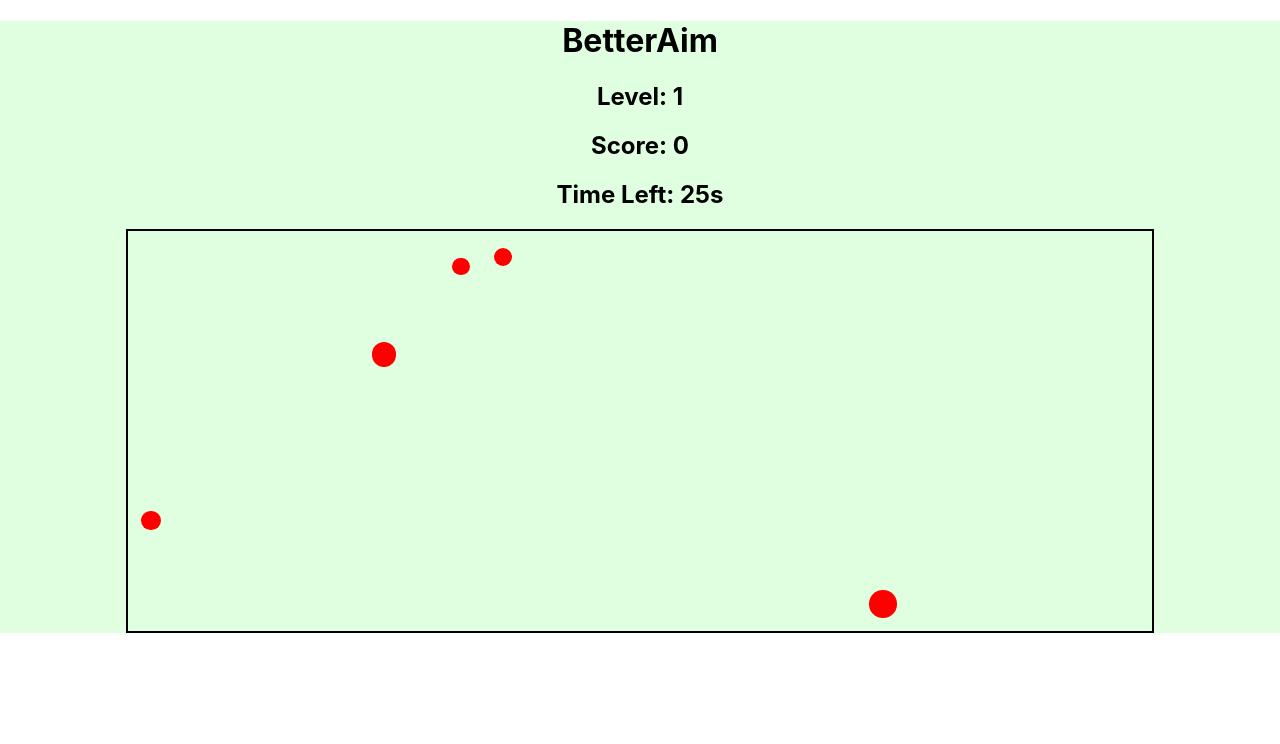
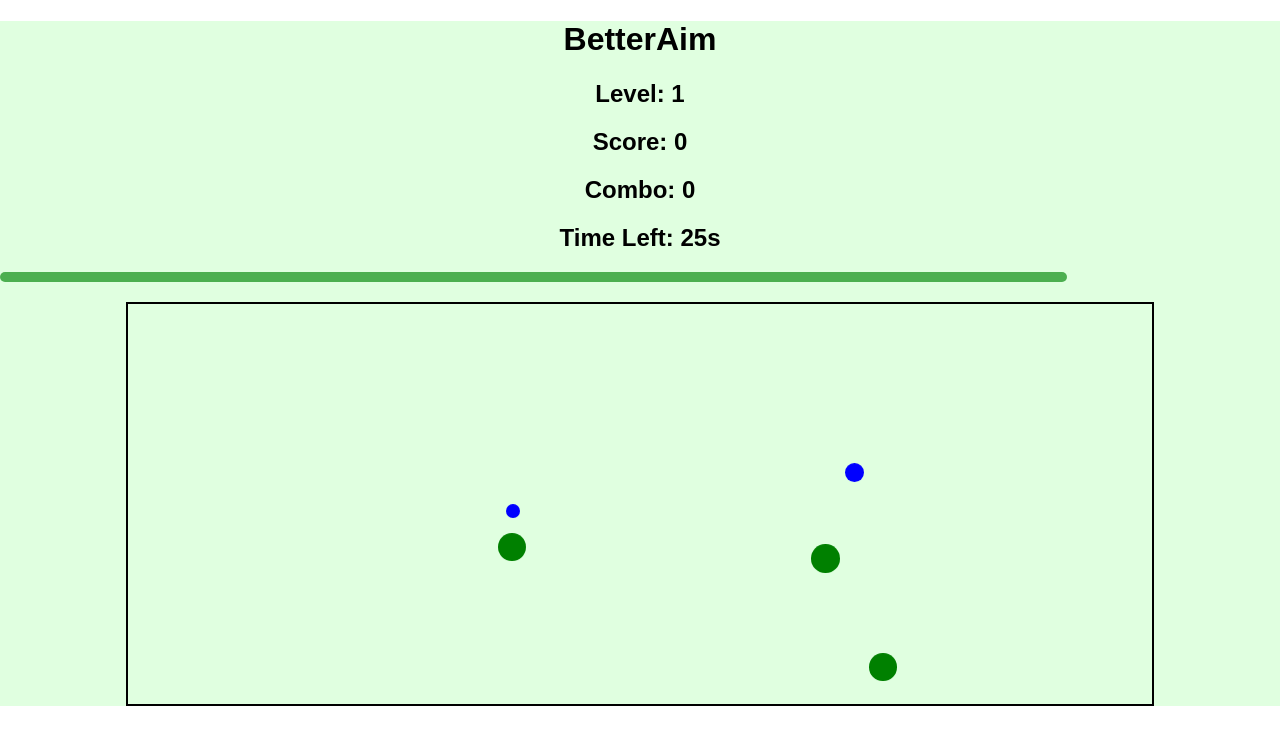
Before and after one commit to chmuhammadasim/BetterAim-React, a React (Create React App) app: page / in a window 1280 px wide. Shown: the top 744 px of the page. Built offline with nearby package versions, Linux system fonts and the light colour scheme.

Commit message:
Refactor game area styles, add dot click functionality, and implement power-ups

```diff
--- a/src/App.css
+++ b/src/App.css
@@ -36,9 +36,9 @@
     transform: rotate(360deg);
   }
 }
-
 .App {
   text-align: center;
+  font-family: 'Arial', sans-serif;
 }
 
 .game-area {
@@ -48,6 +48,7 @@
   margin: 20px auto;
   border: 2px solid black;
   position: relative;
+  overflow: hidden;
 }
 
 .dot {
@@ -56,6 +57,7 @@
   position: absolute;
   cursor: pointer;
   transition: transform 0.1s ease;
+  animation: fade-in 0.5s ease-in;
 }
 
 .dot:hover {
@@ -67,19 +69,43 @@
   box-shadow: 0px 0px 10px 5px gold;
 }
 
-.game-over {
-  text-align: center;
+.bounce {
+  animation: bounce 1s infinite;
 }
 
-button {
-  padding: 10px 20px;
-  font-size: 16px;
-  background-color: #007bff;
-  color: white;
-  border: none;
-  cursor: pointer;
+@keyframes bounce {
+  0%, 100% {
+    transform: translateY(0);
+  }
+  50% {
+    transform: translateY(-10px);
+  }
 }
 
-button:hover {
-  background-color: #0056b3;
+.fade-in {
+  animation: fade-in 1s ease-in;
 }
+
+@keyframes fade-in {
+  from {
+    opacity: 0;
+  }
+  to {
+    opacity: 1;
+  }
+}
+
+.progress-bar {
+  height: 10px;
+  background-color: #4caf50;
+  border-radius: 5px;
+  transition: width 0.5s ease;
+}
+
+.power-up {
+  color: white;
+  font-size: 1.2rem;
+  background-color: #ff5733;
+  padding: 10px;
+
+}
--- a/src/App.js
+++ b/src/App.js
@@ -1,7 +1,7 @@
-import React, { useState, useEffect } from 'react';
+import React, { useState, useEffect, useRef } from 'react';
 import './App.css';
-// import clickSoundFile from './click-sound.mp3'; // Add sound file
-// import bonusSoundFile from './bonus-sound.mp3'; // Add sound file
+// import clickSoundFile from './click-sound.mp3';
+// import bonusSoundFile from './bonus-sound.mp3';
 
 function App() {
   const [dots, setDots] = useState([]);
@@ -9,11 +9,16 @@ function App() {
   const [level, setLevel] = useState(1);
   const [timeLeft, setTimeLeft] = useState(30);
   const [gameOver, setGameOver] = useState(false);
+  const [slowMotion, setSlowMotion] = useState(false);
+  const [doublePoints, setDoublePoints] = useState(false);
+  const [combo, setCombo] = useState(0);
+  const [highScores, setHighScores] = useState(JSON.parse(localStorage.getItem('highScores')) || []);
 
-  // Sounds
   // const clickSound = new Audio(clickSoundFile);
   // const bonusSound = new Audio(bonusSoundFile);
+  const dotMoveInterval = useRef(null);
 
+  // Generate random dots
   const generateDots = () => {
     const numDots = level * 5;
     const newDots = Array.from({ length: numDots }, () => ({
@@ -21,16 +26,34 @@ function App() {
       x: Math.random() * 90,
       y: Math.random() * 90,
       size: Math.random() * (30 - 10) + 10, // Random size between 10px and 30px
-      isBonus: Math.random() < 0.1 // 10% chance to be a bonus dot
+      isBonus: Math.random() < 0.1, // 10% chance for bonus
+      speed: Math.random() * 0.5 + 0.5, // Speed for moving dots
     }));
     setDots(newDots);
   };
 
+  // Move dots based on level difficulty
+  const moveDots = () => {
+    if (level > 1) {
+      dotMoveInterval.current = setInterval(() => {
+        setDots((prevDots) =>
+          prevDots.map((dot) => ({
+            ...dot,
+            x: (dot.x + dot.speed * (slowMotion ? 0.5 : 1)) % 90,
+            y: (dot.y + dot.speed * (slowMotion ? 0.5 : 1)) % 90,
+          }))
+        );
+      }, 100);
+    }
+  };
+
   useEffect(() => {
     generateDots();
+    moveDots();
+    return () => clearInterval(dotMoveInterval.current);
   }, [level]);
 
-  // Timer logic
+  // Timer logic and power-ups
   useEffect(() => {
     const interval = setInterval(() => {
       setTimeLeft((prevTime) => (prevTime > 0 ? prevTime - 1 : 0));
@@ -43,6 +66,7 @@ function App() {
         setTimeLeft(30);
       } else {
         setGameOver(true);
+        updateHighScores(score);
       }
     }
 
@@ -52,13 +76,41 @@ function App() {
   // Handle dot click
   const handleDotClick = (dot) => {
     // clickSound.play();
-    if (dot.isBonus) {
-      // bonusSound.play();
-      setScore(score + 50); // Bonus dot gives more points
-    } else {
-      setScore(score + 10);
+    let points = dot.isBonus ? 50 : 10;
+    if (doublePoints) points *= 2;
+    setScore(score + points);
+    setDots(dots.filter((d) => d.id !== dot.id));
+
+    // Increase combo count
+    setCombo(combo + 1);
+
+    // Trigger slow motion power-up every 10 combo hits
+    if (combo > 0 && combo % 10 === 0) {
+      activatePowerUp('slowMotion');
     }
-    setDots(dots.filter((d) => d.id !== dot.id));
+
+    // Trigger double points at random
+    if (Math.random() < 0.05) {
+      activatePowerUp('doublePoints');
+    }
+  };
+
+  // Activate power-ups
+  const activatePowerUp = (type) => {
+    if (type === 'slowMotion') {
+      setSlowMotion(true);
+      setTimeout(() => setSlowMotion(false), 5000);
+    } else if (type === 'doublePoints') {
+      setDoublePoints(true);
+      setTimeout(() => setDoublePoints(false), 5000);
+    }
+  };
+
+  // Update leaderboard
+  const updateHighScores = (newScore) => {
+    const updatedScores = [...highScores, newScore].sort((a, b) => b - a).slice(0, 5);
+    setHighScores(updatedScores);
+    localStorage.setItem('highScores', JSON.stringify(updatedScores));
   };
 
   // Restart game
@@ -67,32 +119,50 @@ function App() {
     setLevel(1);
     setTimeLeft(30);
     setGameOver(false);
+    setCombo(0);
     generateDots();
   };
 
   if (gameOver) {
     return (
-      <div className="game-over">
+      <div className="game-over fade-in">
         <h1>Game Over!</h1>
         <p>Your Score: {score}</p>
         <button onClick={restartGame}>Restart Game</button>
+        <h3>Leaderboard:</h3>
+        <ol>
+          {highScores.map((highScore, index) => (
+            <li key={index}>{highScore}</li>
+          ))}
+        </ol>
       </div>
     );
   }
 
   return (
-    <div className="App" style={{ backgroundColor: level % 2 === 0 ? '#f0f0f0' : '#e0ffe0' }}>
+    <div className="App fade-in" style={{ backgroundColor: level % 2 === 0 ? '#f0f0f0' : '#e0ffe0' }}>
       <h1>BetterAim</h1>
       <h2>Level: {level}</h2>
-      <h2>Score: {score}</h2>
+      <h2 className="score-counter">Score: {score}</h2>
+      <h2>Combo: {combo}</h2>
       <h2>Time Left: {timeLeft}s</h2>
+      <ProgressBar timeLeft={timeLeft} />
+
+      {slowMotion && <p className="power-up glow-effect">Slow Motion Activated!</p>}
+      {doublePoints && <p className="power-up glow-effect">Double Points Activated!</p>}
 
       <div className="game-area">
         {dots.map((dot) => (
           <div
             key={dot.id}
-            className={`dot ${dot.isBonus ? 'bonus' : ''}`}
-            style={{ top: `${dot.y}%`, left: `${dot.x}%`, width: `${dot.size}px`, height: `${dot.size}px` }}
+            className={`dot bounce ${dot.isBonus ? 'bonus' : ''}`}
+            style={{
+              top: `${dot.y}%`,
+              left: `${dot.x}%`,
+              width: `${dot.size}px`,
+              height: `${dot.size}px`,
+              backgroundColor: dot.size < 20 ? 'blue' : dot.size > 25 ? 'green' : 'red',
+            }}
             onClick={() => handleDotClick(dot)}
           ></div>
         ))}
@@ -101,4 +171,9 @@ function App() {
   );
 }
 
+function ProgressBar({ timeLeft }) {
+  const percentage = (timeLeft / 30) * 100;
+  return <div className="progress-bar" style={{ width: `${percentage}%` }}></div>;
+}
+
 export default App;
```
